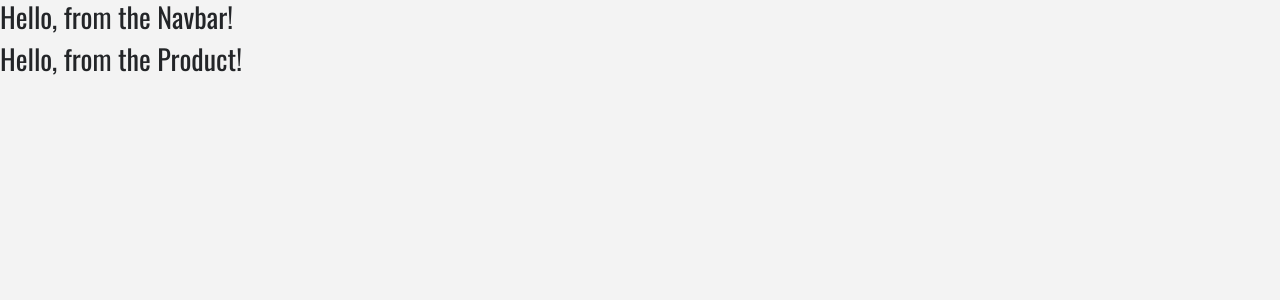
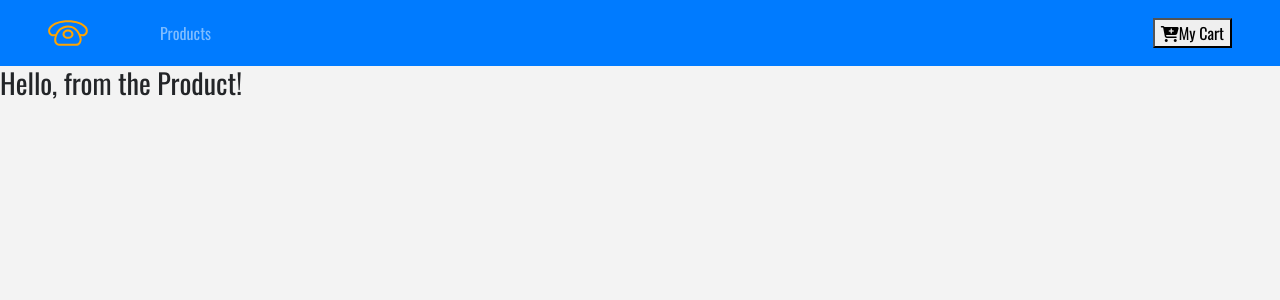
Before and after one commit to johnpospisil/react-shopping-cart, a React (Create React App) app: page / in a window 1280 px wide. Shown: the top 300 px of the page. Built offline with nearby package versions, Linux system fonts and the light colour scheme.

Commit message:
Create a basic navbar

```diff
--- a/src/components/Navbar.js
+++ b/src/components/Navbar.js
@@ -1,11 +1,32 @@
 import React, { Component } from "react";
+import { Link } from "react-router-dom";
+import logo from "../logo.svg";
 
 export default class Navbar extends Component {
   render() {
     return (
-      <div>
-        <h3>Hello, from the Navbar!</h3>
-      </div>
+      <nav className="navbar navbar-expand-sm  bg-primary navbar-dark px-sm-5">
+        {/* https://www.iconfinder.com/icons/1243689/call_phone_icon
+          Creative Commons (Attribution 3.0 Unported);
+          https://www.iconfinder.com/Makoto_msk  */}
+        <Link to="/">
+          <img src={logo} alt="store" className="navbar-brand" />
+        </Link>
+        <ul className="navbar-nav align-items-center">
+          <li className="nav-item ml-5">
+            <Link to="/" className="nav-link">
+              Products
+            </Link>
+          </li>
+        </ul>
+
+        <Link to="/cart" className="ml-auto">
+          <button>
+            <i className="fas fa-cart-plus"></i>
+            My Cart
+          </button>
+        </Link>
+      </nav>
     );
   }
 }
```
